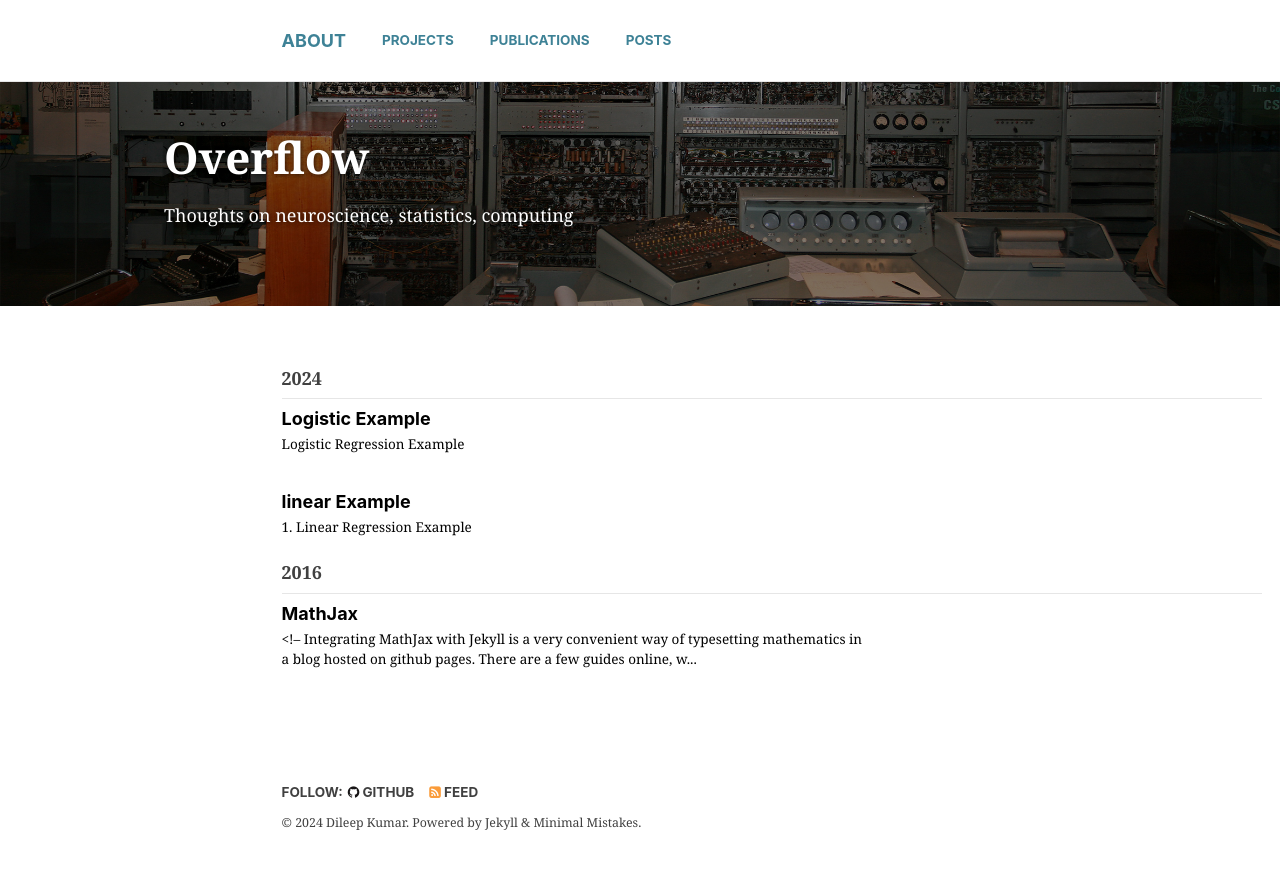
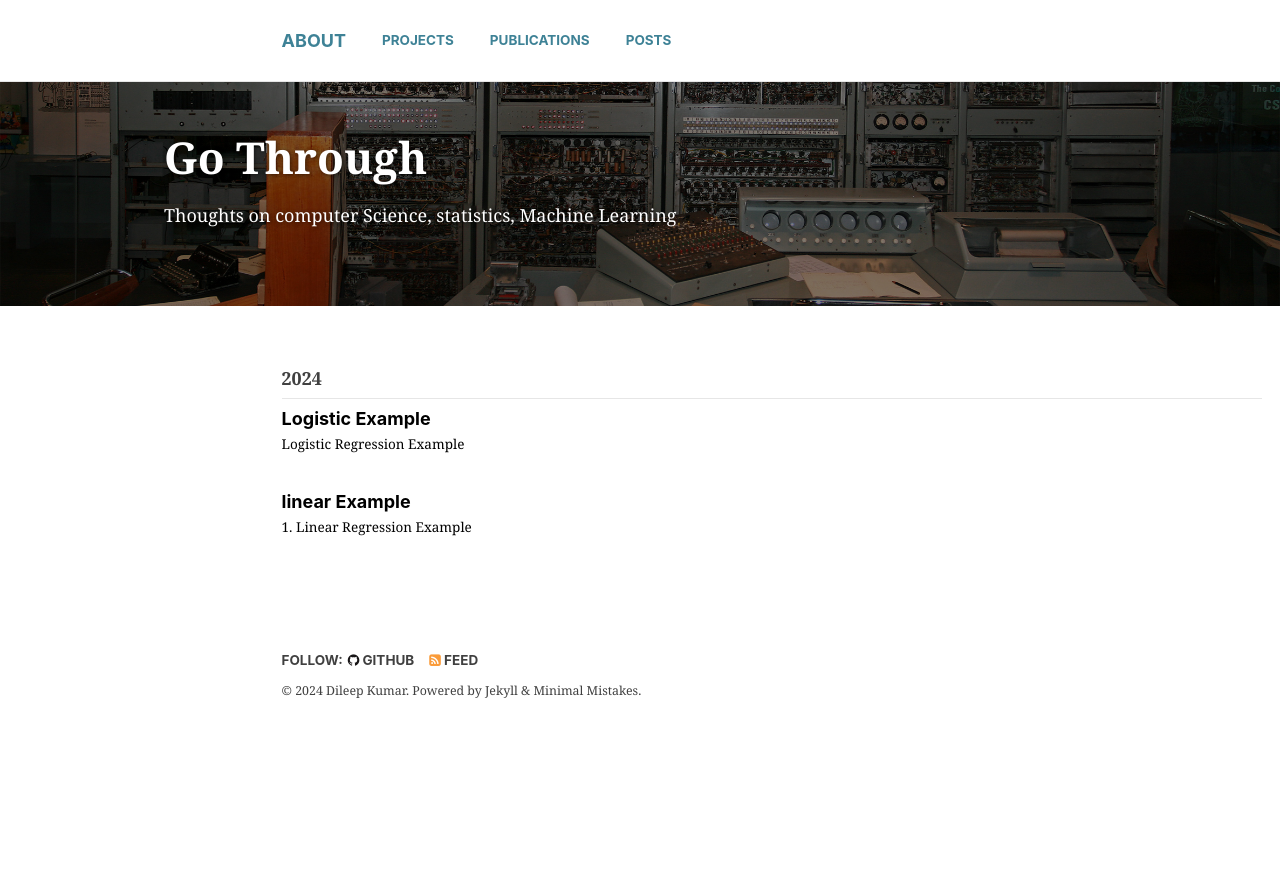
Before and after one commit to DileepKumarIrri/Port-Folio, a Jekyll site: the page built from _pages/posts.md, in a window 1280 px wide. Shown: the top 869 px of the page. Built offline with Jekyll 4.4.1, drawn with Linux system fonts in a browser that asks for light colours; part of the change alters nothing that is shown.

Commit message:
New Page Added

````diff
--- a/_config.yml
+++ b/_config.yml
@@ -65,7 +65,7 @@ author:
   avatar           : "Professional.jpg"
   bio              : "CyberWarrior & Machine Learning Engineer "
   location         : "Kotabommali"
-  email            : "dileepkumarirr0@gmail.com"
+  email            : "dileepkumarirri0@gmail.com"
   uri              :
   bitbucket        :
   codepen          :
--- a/_pages/posts.md
+++ b/_pages/posts.md
@@ -2,8 +2,8 @@
 layout: archive
 author_profile: false
 permalink: /posts/
-title: "Overflow"
-excerpt: "Thoughts on neuroscience, statistics, computing"
+title: "Go Through"
+excerpt: "Thoughts on computer Science, statistics, Machine Learning"
 header:
   overlay_image: ../images/computer.jpg
   overlay_filter: 0.5 # same as adding an opacity of 0.5 to a black background
--- a/_posts/2016-06-27-mathjax.md
+++ /dev/null
@@ -1,91 +0,0 @@
----
-title: "MathJax"
-categories:
-  - computing
-tags:
-  - mathjax
-  - jekyll
-use_math: true
-published: true
----
-
-<!-- Integrating MathJax with Jekyll is a very convenient way of typesetting mathematics in a blog hosted on github pages. There are a few guides online, which were (almost) helpful in acheiving this on a github hosted site. The steps, as of September 2016, are:
-
-Ensure the markdown engine is set to `kramdown` in `_config.yml`. This is now the [only supported markdown processor](https://help.github.com/articles/updating-your-markdown-processor-to-kramdown/) on github pages, so this should be set anyway.
-
-Include a new file in `_includes` named `_mathjax_support.html` (a clever idea from [here](http://haixing-hu.github.io/programming/2013/09/20/how-to-use-mathjax-in-jekyll-generated-github-pages/)):
-
-```
-<script type="text/x-mathjax-config">
-MathJax.Hub.Config({
-    TeX: {
-      equationNumbers: {
-        autoNumber: "AMS"
-      }
-    },
-    tex2jax: {
-    inlineMath: [ ['$', '$'] ],
-    displayMath: [ ['$$', '$$'] ],
-    processEscapes: true,
-  }
-});
-MathJax.Hub.Register.MessageHook("Math Processing Error",function (message) {
-	  alert("Math Processing Error: "+message[1]);
-	});
-MathJax.Hub.Register.MessageHook("TeX Jax - parse error",function (message) {
-	  alert("Math Processing Error: "+message[1]);
-	});
-</script>
-<script type="text/javascript" async
-  src="https://cdn.mathjax.org/mathjax/latest/MathJax.js?config=TeX-MML-AM_CHTML">
-</script>
-```
-The bottom two hooks alert the user/writer about math and tex errors.
-
-Importantly, in contrast to older guides online, note the https in the MathJax CDN. Unencrypted access to the CDN is a security risk and now will either not render in some browsers (didn't work in Chrome for me), or will issue warnings in other browsers (Firefox). See the MathJax [documentation](http://docs.mathjax.org/en/latest/start.html#secure-access-to-the-cdn) for more information.
-
-Next, include in the `<head>` of `_layouts/default.html`:
-{% raw %}
-```
-{% if page.use_math %}
-{% include mathjax_support.html %}
-{% endif %}
-```
-{% endraw %}
-
-Now to include $\LaTeX$ in a post you just need set the variable `use_math: true` in the YAML front-matter of the page/post! Enclose inline formulas in `$`s and display formulas in `$$`s. For instance,
-
-{% raw %}
-```
-$$
-K(a,b) = \int \mathcal{D}x(t) \exp(2\pi i S[x]/\hbar)
-$$
-```
-produces:
-{% endraw %}
-<div>
-$$
-K(a,b) = \int \mathcal{D}x(t) \exp(2\pi i S[x]/\hbar)
-$$
-</div>
-
-## Alignment
-
-Note that any equations requiring alignment (use of ampersand &) need some care. The solution I found was to wrap any of these elements in <div>'s.
-
-## Changing typeset fontsize
-
-Add the following to `MathJax.Hub.Config`:
-
-```
-CommonHTML: {
-  scale: 85
-}
-```
-
-## Some references:
-
-* http://cwoebker.com/posts/latex-math-magic -- no longer seems to work
-* http://haixing-hu.github.io/programming/2013/09/20/how-to-use-mathjax-in-jekyll-generated-github-pages/
-* MathJax guide: http://docs.mathjax.org/en/latest/tex.html
-* MathJax details: http://docs.mathjax.org/en/latest/advanced/model.html -->
````
